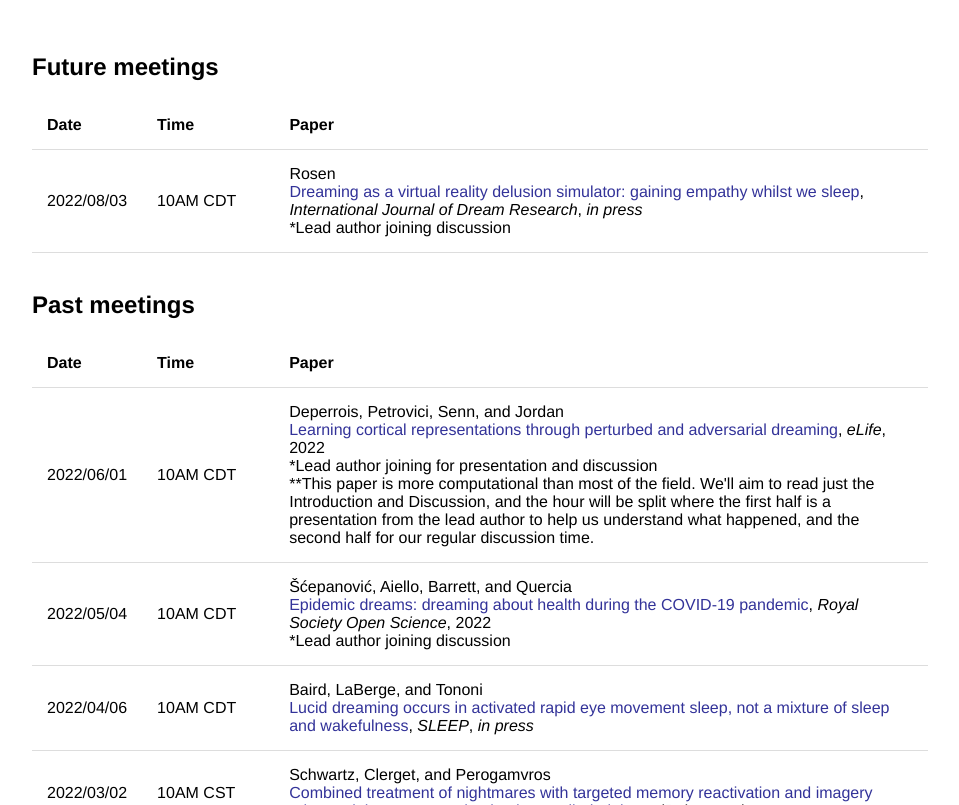
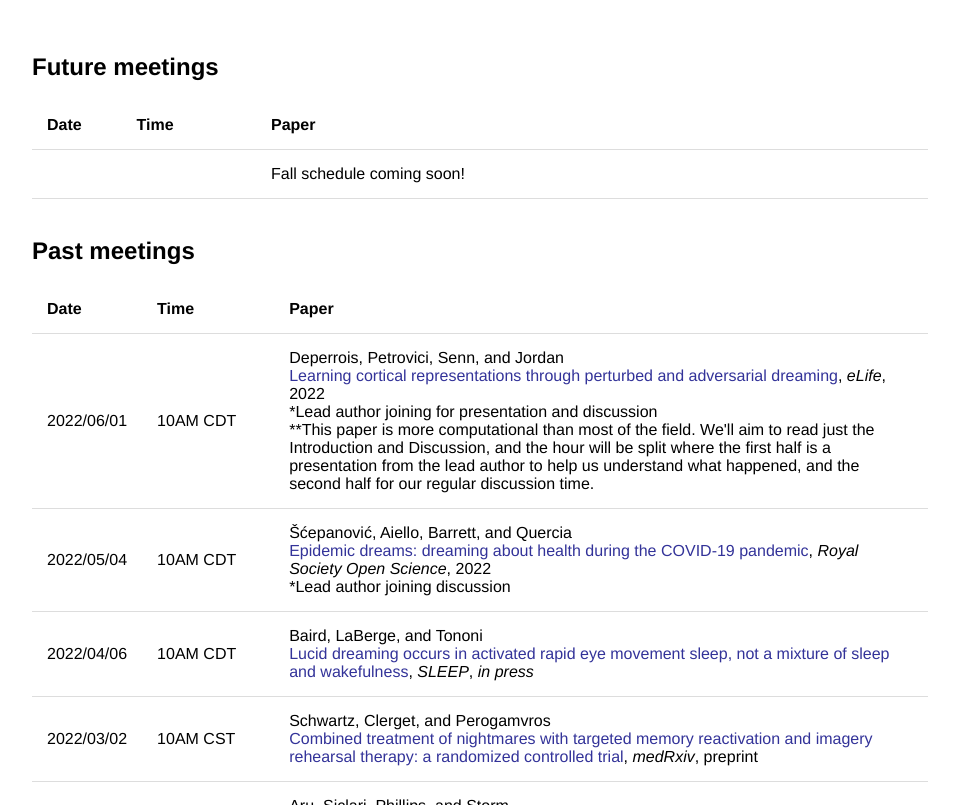
Before and after one commit to remrama/remrama.github.io, a Jekyll site: the page built from drrc/index.html, in a window 1280 px wide and 900 px high, scrolled down 521 px, cut to the strip 95-900 px from the top of the window. Shown: the whole strip, without its empty margins (160-1119 px from the left). Built offline with Jekyll 4.4.1, drawn with Linux system fonts in a browser that asks for light colours.

Commit message:
Update index.html

```diff
--- a/drrc/index.html
+++ b/drrc/index.html
@@ -36,10 +36,10 @@ title: DRRC
             <th>Time</th>
             <th>Paper</th>
         </tr>
-        <tr>
-            <td>2022/08/03</td>
-            <td>10AM CDT</td>
-            <td>Rosen<br><a href="https://doi.org/10.11588/ijodr.2022.1.83147">Dreaming as a virtual reality delusion simulator: gaining empathy whilst we sleep</a>, <i>International Journal of Dream Research</i>, <em>in press</em><br>*Lead author joining discussion</td>
+         <tr>
+            <td></td>
+            <td></td>
+            <td>Fall schedule coming soon!</td>
         </tr>
     </table>
 
```
